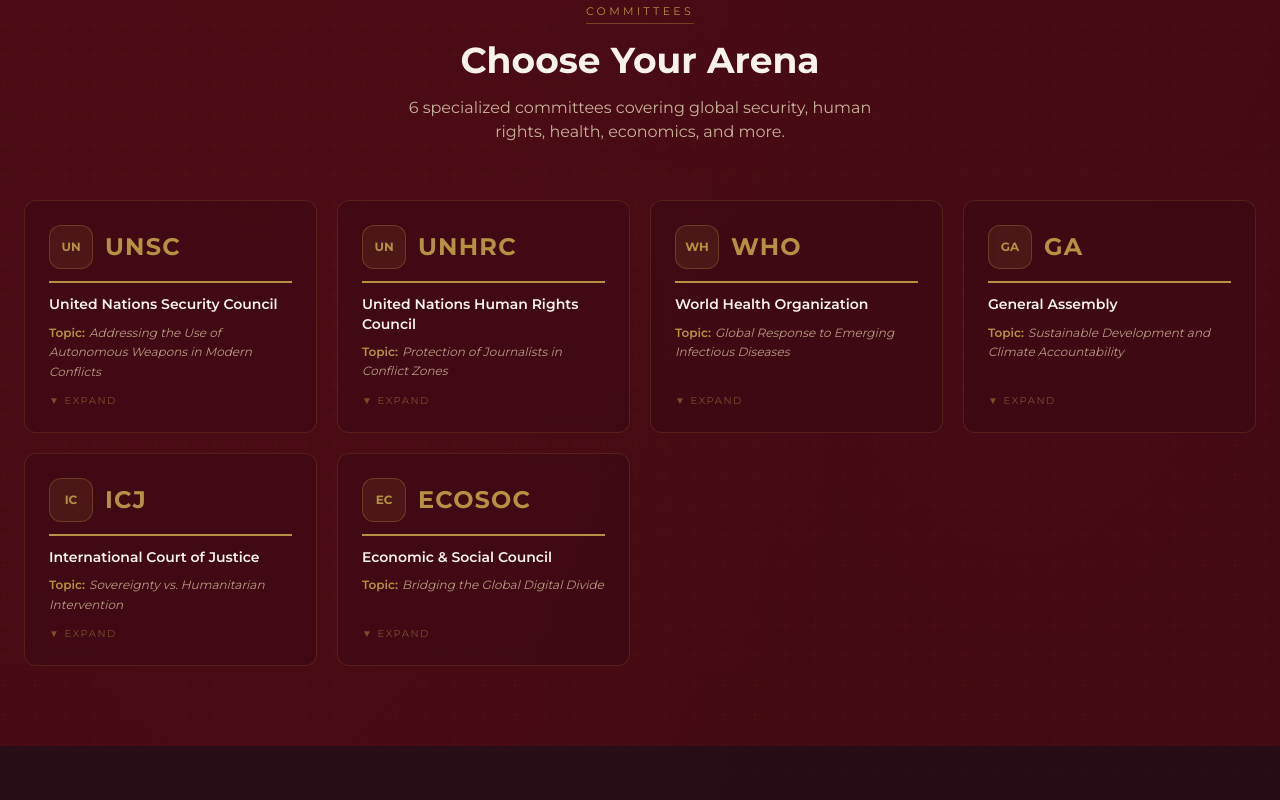
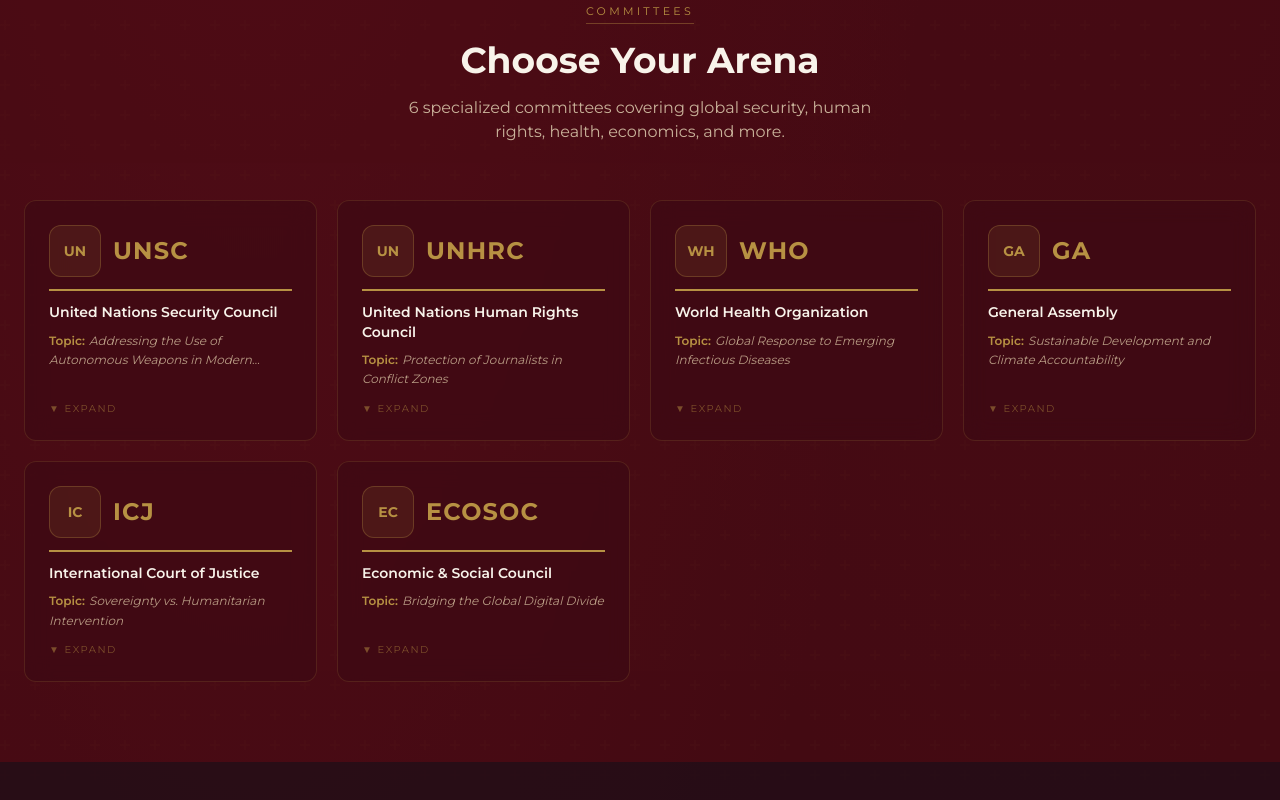
Before and after one commit to Haider-Naeem/RYK-MUN, a React (Vite) app: page / in a window 1280 px wide. Shown: the part 4570-5370 px from the top of the page. Built offline with nearby package versions, Linux system fonts and the light colour scheme; no server answers; the database is empty.

Commit message:
Committees Logo Added

```diff
--- a/src/components/Landing/CommitteesSection.jsx
+++ b/src/components/Landing/CommitteesSection.jsx
@@ -6,7 +6,6 @@
 
   function handleExpand(id) {
     setExpandedId(prev => (prev === id ? null : id));
-    // Scroll to card after state update
     setTimeout(() => {
       cardRefs.current[id]?.scrollIntoView({ behavior: 'smooth', block: 'start' });
     }, 50);
@@ -62,17 +61,104 @@
                 ref={el => (cardRefs.current[c.id] = el)}
                 onClick={() => !isExpanded && handleExpand(c.id)}
                 className={[
-                  'rounded-xl p-5 sm:p-6 backdrop-blur-md border flex flex-col transition-all duration-250',
+                  'rounded-xl backdrop-blur-md border flex flex-col transition-all duration-250',
                   isExpanded ? 'col-span-full cursor-default' : 'cursor-pointer hover:-translate-y-1.5 hover:shadow-lg',
                   isDimmed ? 'opacity-25 scale-[0.97] pointer-events-none' : '',
                 ].join(' ')}
                 style={{
                   background: 'rgba(59,10,20,0.58)',
                   borderColor: isExpanded ? 'rgba(183,145,67,0.45)' : 'rgba(183,145,67,0.18)',
+                  // offset for fixed navbar (~64px) + a little breathing room
+                  scrollMarginTop: '80px',
                   ...(isExpanded ? { gridColumn: '1 / -1' } : {}),
                 }}
               >
-                {/* Card header — logo + abbr */}
+
+                {/* ── EXPANDED LAYOUT ── */}
+                {isExpanded ? (
+                  <div className="p-5 sm:p-7">
+                    {/* Top row: big logo + name/abbr block */}
+                    <div className="flex items-start gap-5 mb-5">
+                      {c.logoUrl ? (
+                        <img
+                          src={c.logoUrl}
+                          alt={`${c.name} logo`}
+                          className="rounded-2xl object-contain shrink-0 border"
+                          style={{
+                            width: '96px',
+                            height: '96px',
+                            background: 'rgba(183,145,67,0.1)',
+                            borderColor: 'rgba(183,145,67,0.35)',
+                          }}
+                        />
+                      ) : (
+                        <div
+                          className="rounded-2xl flex items-center justify-center font-bold shrink-0 border text-2xl"
+                          style={{
+                            width: '96px',
+                            height: '96px',
+                            color: '#B79143',
+                            background: 'rgba(183,145,67,0.1)',
+                            borderColor: 'rgba(183,145,67,0.35)',
+                          }}
+                        >
+                          {(c.abbr || c.name)?.slice(0, 2)?.toUpperCase()}
+                        </div>
+                      )}
+
+                      <div className="flex flex-col justify-center gap-1 min-w-0 pt-1">
+                        <span
+                          className="text-3xl font-extrabold tracking-wider leading-none"
+                          style={{ color: '#B79143' }}
+                        >
+                          {c.abbr || c.name?.slice(0, 4)?.toUpperCase() || 'CM'}
+                        </span>
+                        <span
+                          className="text-sm font-semibold leading-snug mt-1"
+                          style={{ color: '#F8F3EA' }}
+                        >
+                          {c.name}
+                        </span>
+                      </div>
+                    </div>
+
+                    {/* Divider */}
+                    <div className="mb-4" style={{ borderTop: '2px solid #B79143' }} />
+
+                    {/* Topic */}
+                    {c.topic && (
+                      <div className="text-xs leading-relaxed mb-3" style={{ color: '#b89b84' }}>
+                        <span className="font-semibold mr-1" style={{ color: '#B79143' }}>Topic:</span>
+                        <span className="italic">{c.topic}</span>
+                      </div>
+                    )}
+
+                    {/* Description */}
+                    {c.description && (
+                      <div
+                        className="text-xs leading-relaxed max-w-3xl"
+                        style={{ color: '#9a8070' }}
+                      >
+                        {c.description}
+                      </div>
+                    )}
+
+                    {/* Close button */}
+                    <div className="flex justify-end mt-5">
+                      <button
+                        onClick={e => { e.stopPropagation(); setExpandedId(null); }}
+                        className="text-xs font-semibold uppercase tracking-widest px-4 py-2 rounded-lg border transition hover:bg-[rgba(183,145,67,0.1)]"
+                        style={{ color: '#B79143', borderColor: 'rgba(183,145,67,0.3)' }}
+                      >
+                        Close ↑
+                      </button>
+                    </div>
+                  </div>
+                ) : (
+
+                  /* ── COLLAPSED LAYOUT ── */
+                  <div className="p-5 sm:p-6 flex flex-col flex-1">
+                    {/* Header: logo + abbr */}
                     <div
                       className="flex items-center gap-3 pb-3 mb-3"
                       style={{ borderBottom: '2px solid #B79143' }}
@@ -83,83 +169,52 @@
                           alt={`${c.name} logo`}
                           className="rounded-xl object-contain shrink-0 border"
                           style={{
-                        width: isExpanded ? '56px' : '44px',
-                        height: isExpanded ? '56px' : '44px',
+                            width: '52px',
+                            height: '52px',
                             background: 'rgba(183,145,67,0.1)',
                             borderColor: 'rgba(183,145,67,0.3)',
-                        transition: 'width 0.25s, height 0.25s',
                           }}
                         />
                       ) : (
                         <div
-                      className="rounded-xl flex items-center justify-center text-xs font-bold shrink-0 border"
+                          className="rounded-xl flex items-center justify-center text-sm font-bold shrink-0 border"
                           style={{
-                        width: isExpanded ? '56px' : '44px',
-                        height: isExpanded ? '56px' : '44px',
+                            width: '52px',
+                            height: '52px',
                             color: '#B79143',
                             background: 'rgba(183,145,67,0.1)',
                             borderColor: 'rgba(183,145,67,0.3)',
-                        transition: 'width 0.25s, height 0.25s',
                           }}
                         >
                           {(c.abbr || c.name)?.slice(0, 2)?.toUpperCase()}
                         </div>
                       )}
 
-                  <div className="flex flex-col gap-0.5 min-w-0">
                       <span className="text-2xl font-extrabold tracking-wider" style={{ color: '#B79143' }}>
                         {c.abbr || c.name?.slice(0, 4)?.toUpperCase() || 'CM'}
                       </span>
-                    {isExpanded && (
-                      <span className="text-xs font-semibold leading-snug" style={{ color: '#F8F3EA' }}>
-                        {c.name}
-                      </span>
-                    )}
-                  </div>
                     </div>
 
-                {/* Name — only when collapsed */}
-                {!isExpanded && (
+                    {/* Name */}
                     <div className="text-sm font-semibold mb-2 leading-snug" style={{ color: '#F8F3EA' }}>
                       {c.name}
                     </div>
-                )}
 
-                {/* Topic — always visible */}
+                    {/* Topic */}
                     {c.topic && (
-                  <div className="text-xs leading-relaxed" style={{ color: '#b89b84' }}>
-                    <span className="not-italic font-semibold mr-1" style={{ color: '#B79143' }}>Topic:</span>
+                      <div className="text-xs leading-relaxed line-clamp-2" style={{ color: '#b89b84' }}>
+                        <span className="font-semibold mr-1" style={{ color: '#B79143' }}>Topic:</span>
                         <span className="italic">{c.topic}</span>
                       </div>
                     )}
 
-                {/* Description — only when expanded */}
-                {isExpanded && c.description && (
-                  <div
-                    className="text-xs leading-relaxed mt-3 max-w-3xl"
-                    style={{ color: '#9a8070' }}
-                  >
-                    {c.description}
-                  </div>
-                )}
-
-                {/* Footer */}
-                {isExpanded ? (
-                  <div className="flex justify-end mt-4">
-                    <button
-                      onClick={e => { e.stopPropagation(); setExpandedId(null); }}
-                      className="text-xs font-semibold uppercase tracking-widest px-4 py-2 rounded-lg border transition hover:bg-[rgba(183,145,67,0.1)]"
-                      style={{ color: '#B79143', borderColor: 'rgba(183,145,67,0.3)' }}
-                    >
-                      Close ↑
-                    </button>
-                  </div>
-                ) : (
+                    {/* Expand hint */}
                     <div
                       className="mt-auto pt-3 text-[10px] uppercase tracking-[0.15em] flex items-center gap-1"
                       style={{ color: 'rgba(183,145,67,0.5)' }}
                     >
                       ▼ Expand
+                    </div>
                   </div>
                 )}
               </div>
```
Lines whose indentation alone changed are shown as unchanged.
